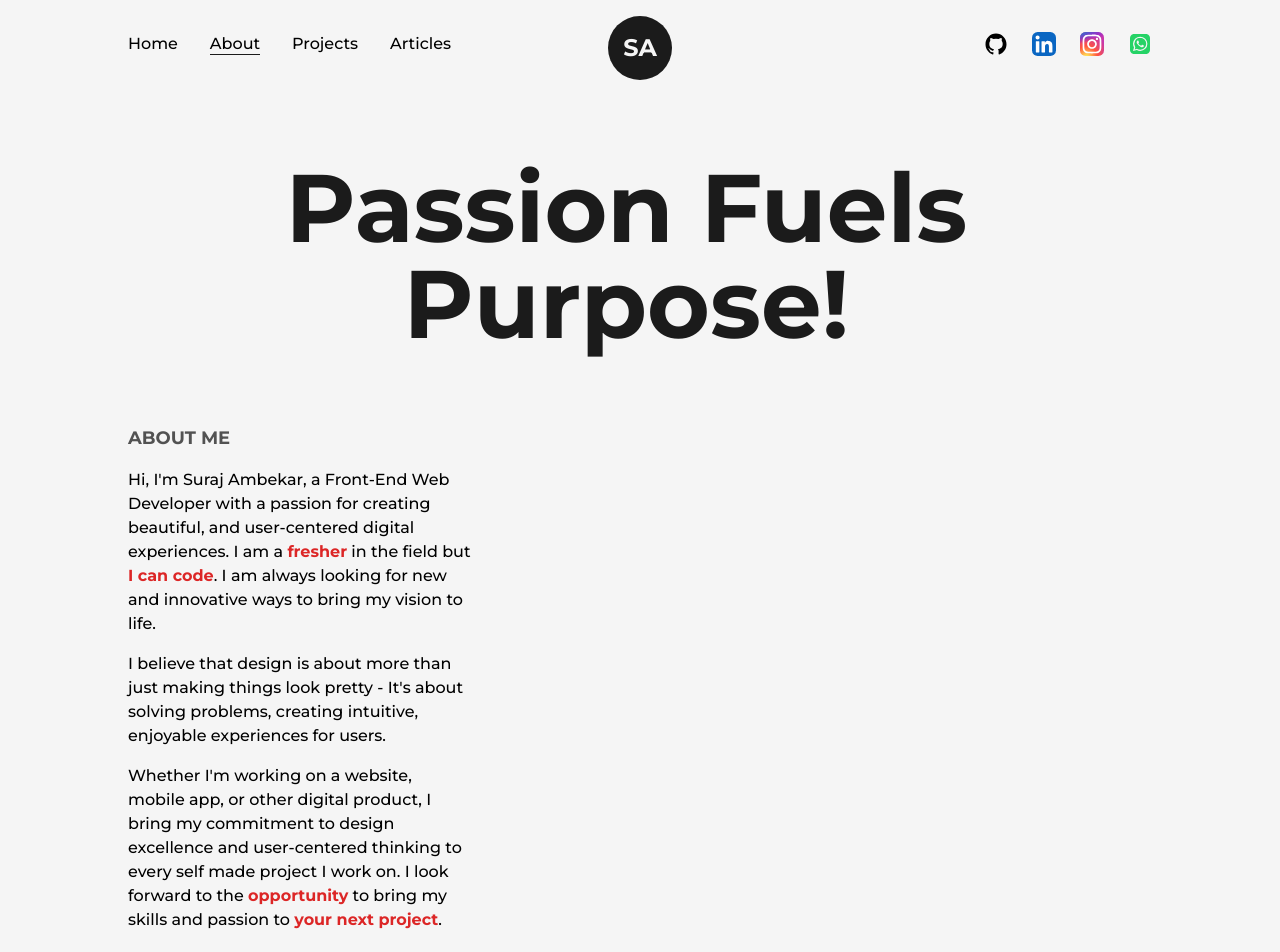
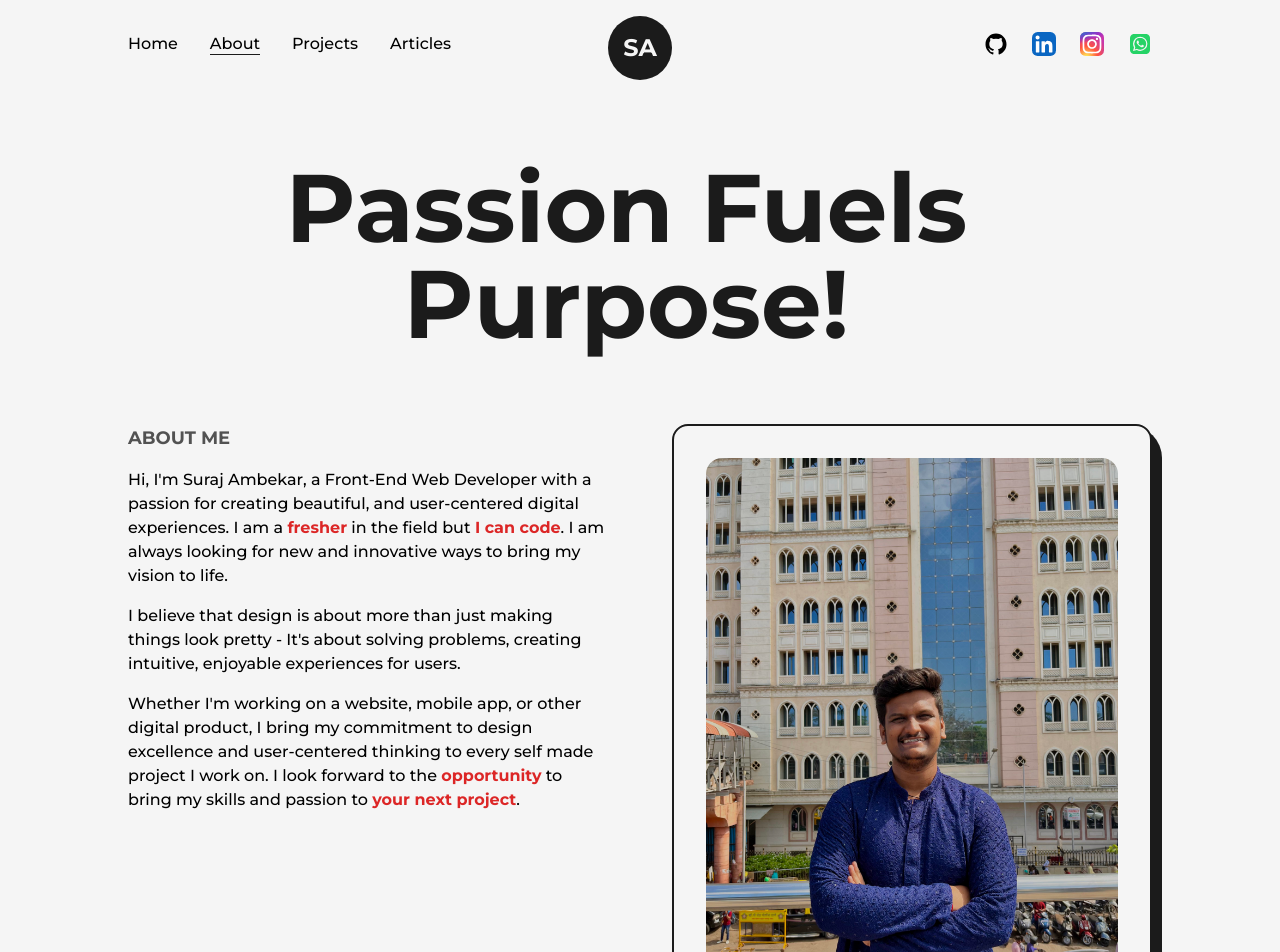
Before and after one commit to Suraj-Ambekar/portfolio-website, a Next.js app: page /about in a window 1280 px wide. Shown: the top 952 px of the page. Built offline with nearby package versions, Linux system fonts and the light colour scheme.

Commit message:
added profile pic

```diff
--- a/src/pages/about.js
+++ b/src/pages/about.js
@@ -2,6 +2,8 @@
 import Layout from '@/components/Layout'
 import Head from 'next/head'
 import React from 'react'
+import Image from 'next/image'
+import profilePic from "../../public/images/IMG_8076.jpg";
 
 const about = () => {
   return (
@@ -13,7 +15,7 @@
         <main className='flex w-full flex-col items-center justify-center'>
             <Layout className='py-16'>
                 <AnimatedText text="Passion Fuels Purpose!" className='mb-16'/>
-                <div className='grid w-full grid-cols-8 gap-16'>
+                <div className='grid w-full grid-cols-6 gap-16'>
                     <div className='col-span-3 flex flex-col items-start justify-start '>
                         <h2 className='mb-4 text-lg font-bold uppercase text-dark/75'>About Me</h2>
                         <p className='font-medium'>
@@ -26,7 +28,10 @@
                             Whether I'm working on a website, mobile app, or other digital product, I bring my commitment to design excellence and user-centered thinking to every self made project I work on. I look forward to the <span className='text-red-600 font-bold'>opportunity</span> to bring my skills and passion to <span className='text-red-600 font-bold'>your next project</span>.
                         </p>
                     </div>
-
+                    <div className='col-span-3 relative h-max rounded-2xl border-2 border-solid border-dark bg-light p-8'>
+                        <div className='absolute top-0 -right-3 -z-10 w-[102%] h-[103%] rounded-[2rem] bg-dark' />
+                        <Image src={profilePic} alt="Suraj Ambekar" className="w-full h-auto rounded-2xl" />
+                    </div>
                 </div>
             </Layout>
 
```
